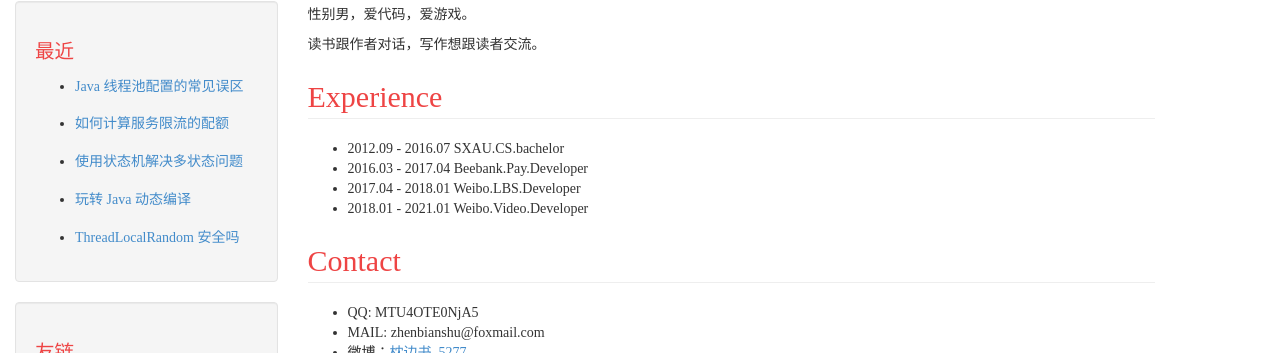
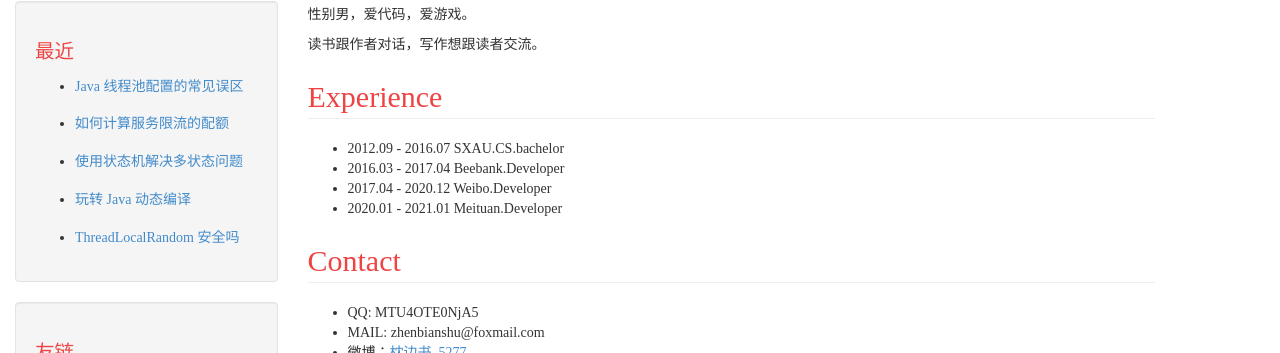
Before and after one commit to zhenbianshu/zhenbianshu.github.io, a Jekyll site: the page built from about.md, in a window 1280 px wide. Shown: the part 139-492 px from the top of the page. Built offline with Jekyll 4.4.1, drawn with Linux system fonts in a browser that asks for light colours; comment, search, counter and statistics services are not loaded.

Commit message:
Update about.md
modify job experience;

```diff
--- a/about.md
+++ b/about.md
@@ -11,9 +11,9 @@ title: "About"
 ## Experience
 ---
 - 2012.09 - 2016.07 SXAU.CS.bachelor
-- 2016.03 - 2017.04 Beebank.Pay.Developer
-- 2017.04 - 2018.01 Weibo.LBS.Developer
-- 2018.01 - {{ site.time | date: "%Y.%m" }}    Weibo.Video.Developer
+- 2016.03 - 2017.04 Beebank.Developer
+- 2017.04 - 2020.12 Weibo.Developer
+- 2020.01 - {{ site.time | date: "%Y.%m" }}    Meituan.Developer
 
 ## Contact
 ---
```
